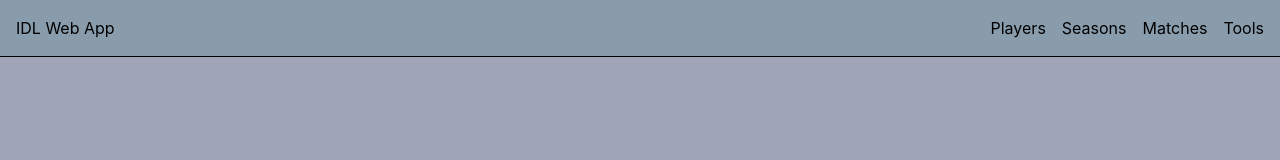
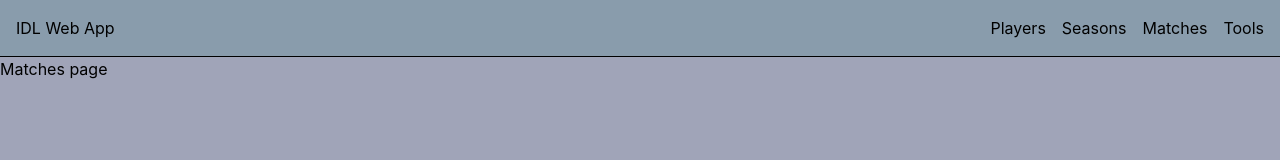
Before and after one commit to PlainOldMoose/IDLWebApp, a React (Vite) app in the folder frontend-tailwind/: page /matches in a window 1280 px wide. Shown: the top 160 px of the page. Built offline with nearby package versions, Linux system fonts and the light colour scheme.

Commit message:
Implemented skeleton pages for Players, Seasons, and Matches

```diff
--- a/frontend-tailwind/src/App.tsx
+++ b/frontend-tailwind/src/App.tsx
@@ -1,6 +1,9 @@
 import Navbar from "./components/Navbar.tsx";
 import {BrowserRouter, Routes, Route} from "react-router-dom";
 import Landing from "./pages/Landing.tsx";
+import Seasons from "./pages/Seasons.tsx";
+import Players from "./pages/Players.tsx";
+import Matches from "./pages/Matches.tsx";
 
 function App() {
 
@@ -9,6 +12,9 @@ function App() {
             <Navbar/>
             <Routes>
                 <Route path="/" element={<Landing/>}/>
+                <Route path="/players" element={<Players/>}/>
+                <Route path="/seasons" element={<Seasons/>}/>
+                <Route path="/matches" element={<Matches/>}/>
             </Routes>
         </BrowserRouter>
     );
--- /dev/null
+++ b/frontend-tailwind/src/pages/Matches.tsx
@@ -0,0 +1,5 @@
+export default function Matches() {
+    return(
+        <div>Matches page</div>
+    );
+}
--- /dev/null
+++ b/frontend-tailwind/src/pages/Players.tsx
@@ -0,0 +1,5 @@
+export default function Players() {
+    return(
+        <div>Players page</div>
+    );
+}
--- /dev/null
+++ b/frontend-tailwind/src/pages/Seasons.tsx
@@ -0,0 +1,5 @@
+export default function Seasons() {
+    return(
+        <div>Seasons page</div>
+    );
+}
```
